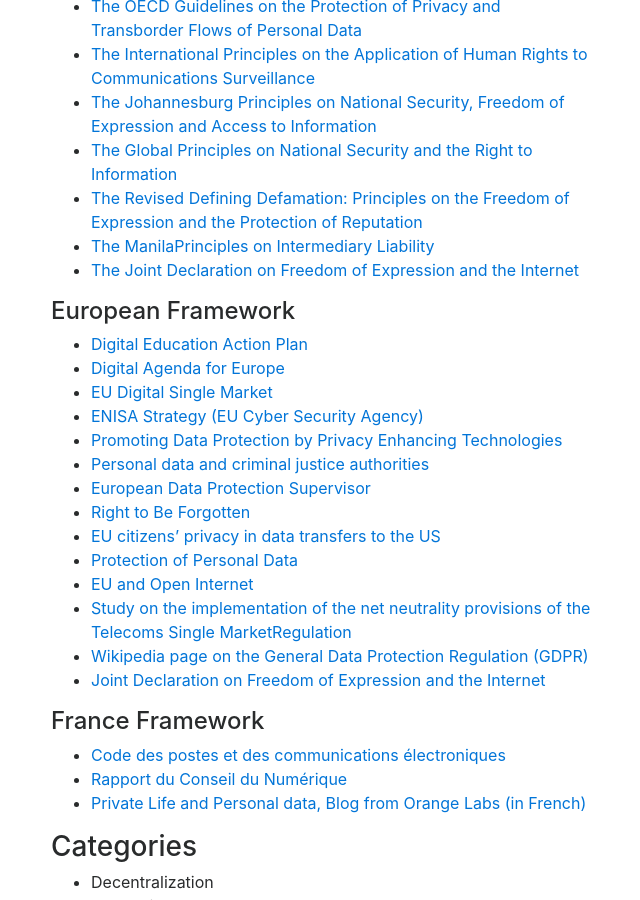
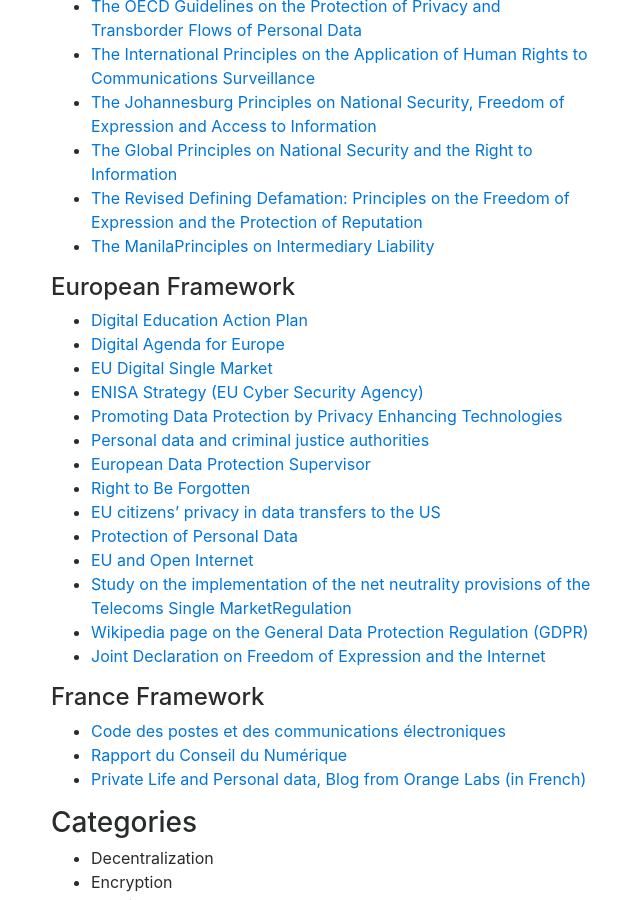
Before and after one commit to nextleap-project/nextleap-website, a Jekyll site: the page built from _projects/rights.md, in a window 1280 px wide and 900 px high, scrolled down 1016 px. Shown: the whole window, without its empty margins (34-674 px from the left). Built offline with Jekyll 4.4.1, drawn with Linux system fonts in a browser that asks for light colours; nearby versions of some CDN libraries; comment, search, counter and statistics services are not loaded.

Commit message:
Doc cancelled

```diff
--- a/_projects/rights.md
+++ b/_projects/rights.md
@@ -66,9 +66,6 @@
 <li><a href="https://via.projet-episteme.org/https://www.article19.org/data/files/medialibrary/38641/Revised-Defining-Defamation-Principles-2016.pdf">The Revised Defining Defamation: Principles on the Freedom of Expression and the Protection of Reputation</a></li>
 
 <li><a href="https://via.projet-episteme.org/https://www.manilaprinciples.org/">The ManilaPrinciples on Intermediary Liability</a></li>
-
-<li><a href="https://via.projet-episteme.org/http://www.osce.org/fom/78309">The Joint Declaration on Freedom of Expression and the Internet</a></li>
-
 
 </ul>
 
```
